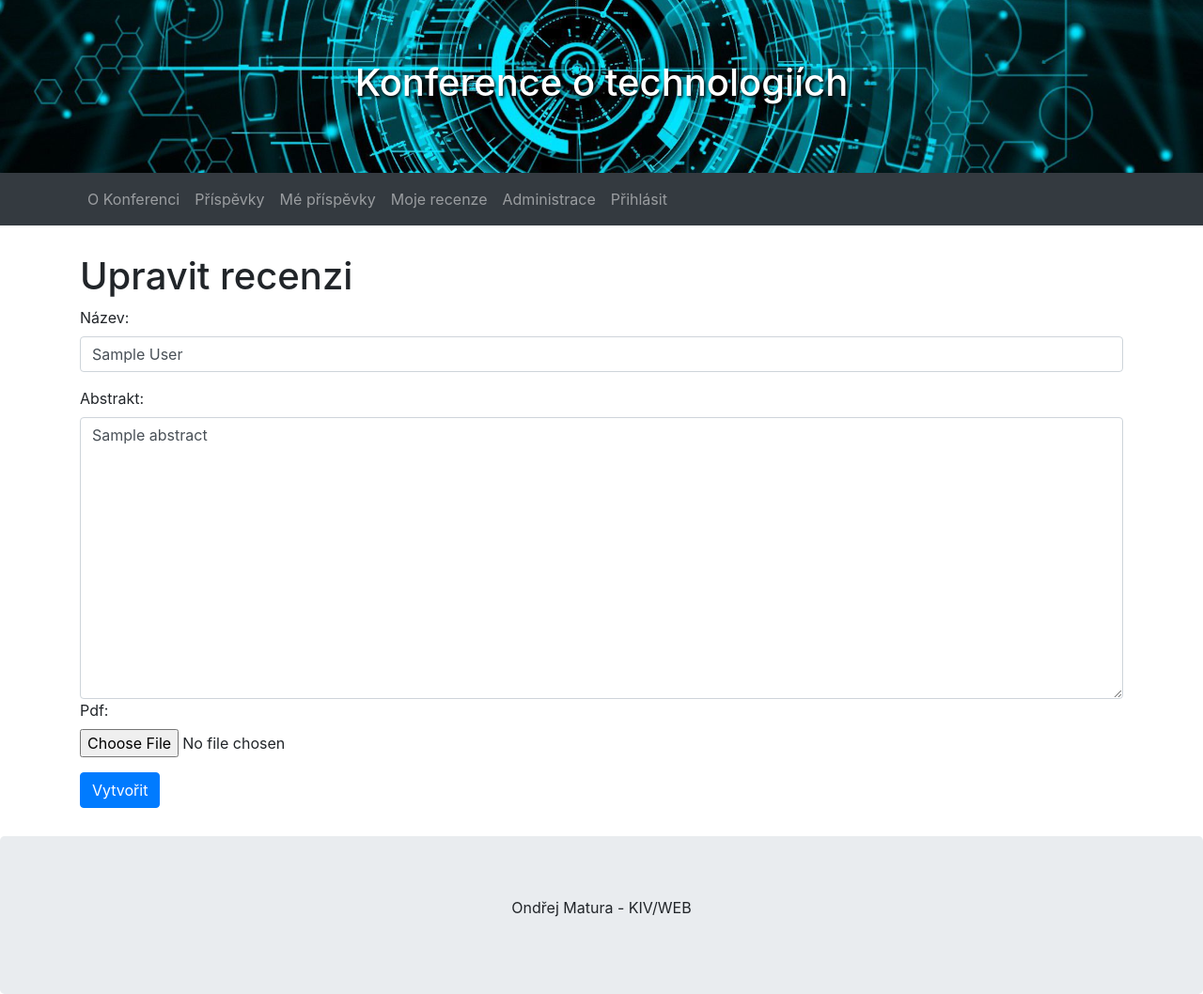
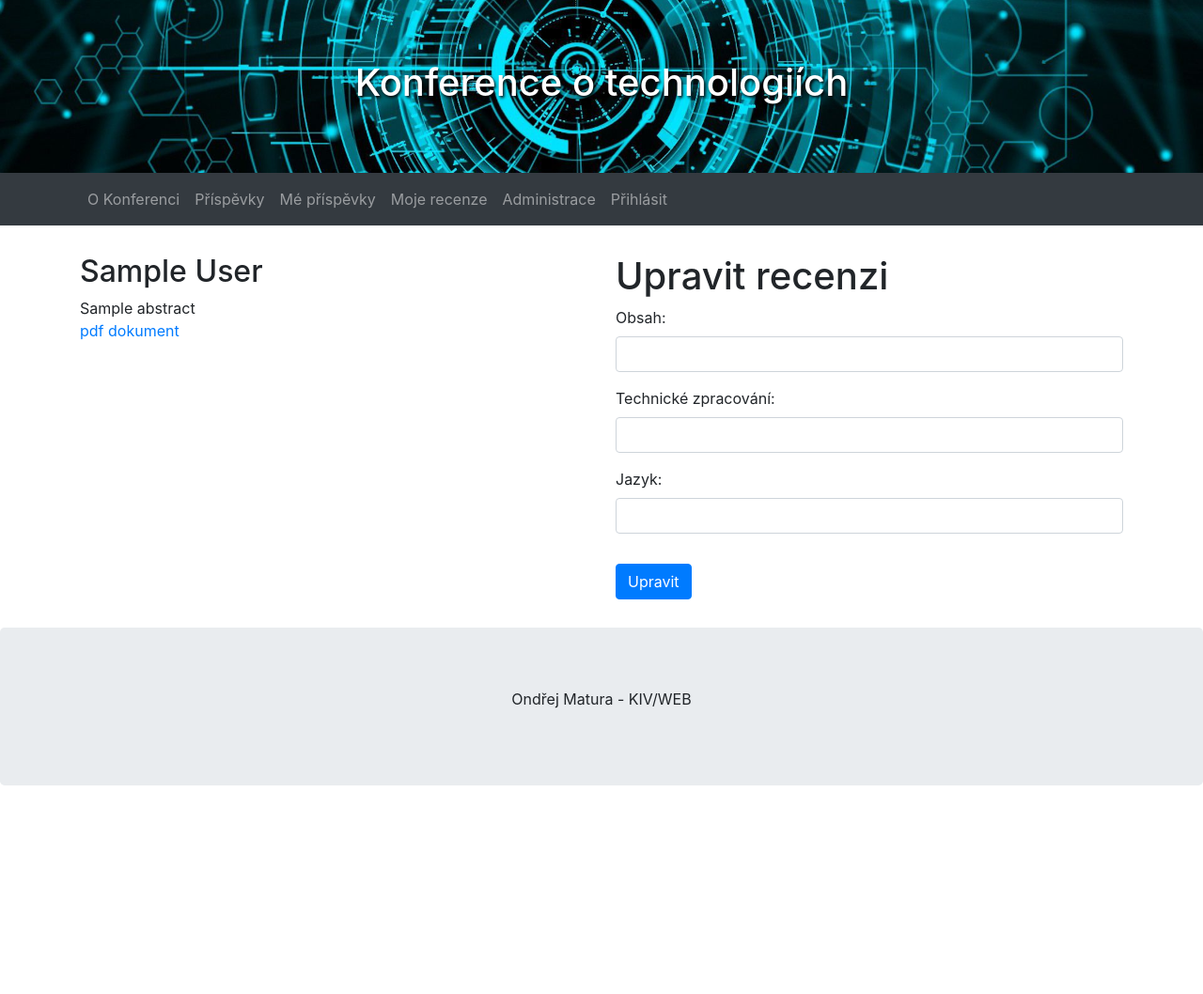
Before and after one commit to maturao/semestralka-web, a PHP site: template src/app/Views/EditReview.twig in a window 1280 px wide. Shown: the whole page at 94% size. After the commit the page ends 836 px from the top, so only its background shows below. Run offline with PHP 8.4, Linux system fonts and the light colour scheme; the template is opened without the code that fills it: most values are stand-ins (such as "Sample title", 1, 10 or a date in 2020); some libraries are stand-ins or nearby versions.

Commit message:
Review edit

```diff
--- a/src/app/Views/EditReview.twig
+++ b/src/app/Views/EditReview.twig
@@ -4,26 +4,37 @@
 
 {% block content %}
     <div class="row">
-        <div class="col">
+        <div class="col-md-6 col-12">
+            <h2>{{ article.display_name | e }}</h2>
+            <div>{{ article.abstract | e | nl2br }}</div>
+            <a target="_blank" href="./{{ article.pdf_file }}">
+                pdf dokument
+            </a>
+        </div>
+        <div class="col-md-6 col-12">
             <h1>Upravit recenzi</h1>
-            <form id="articleForm" action="{{ macros.link("Article", "createArticle") }}"
-                  method="post" enctype="multipart/form-data">
+            <form id="reviewForm" action="{{ macros.link("Review", "editReview") }}" method="post">
+                <input type="hidden" value="{{ review.id }}" name="id"/>
                 <div class="form-group">
-                    <label for="nameField">Název:</label>
-                    <input type="text" class="form-control" value="{{ article.display_name | e }}"
-                           id="nameField" placeholder="Název" name="display_name"/>
+                    <label for="contentField">Obsah:</label>
+                    <input type="number" min="0" max="100" step="1" class="form-control"
+                           value="{{ review.content_quality }}"
+                           id="contentField" name="content_quality"/>
+                </div>
+                <div class="form-group">
+                    <label for="technicalField">Technické zpracování:</label>
+                    <input type="number" min="0" max="100" step="1" class="form-control"
+                           value="{{ review.technical_quality }}"
+                           id="technicalField" name="technical_quality"/>
+                </div>
+                <div class="form-group">
+                    <label for="languageField">Jazyk:</label>
+                    <input type="number" min="0" max="100" step="1" class="form-control"
+                           value="{{ review.language_quality }}"
+                           id="languageField" name="language_quality"/>
                 </div>
 
-                <label for="abstractField">Abstrakt:</label>
-                <textarea class="form-control" style="height: 300px"
-                          id="abstractField" placeholder="Abstrakt"
-                          name="abstract">{{ article.abstract | e }}</textarea>
-
-                <label for="pdfField">Pdf:</label>
-                <input type="file" class="form-control-file" id="pdfField" name="pdf"/>
-
-
-                <input type="submit" class="btn btn-primary mt-3" value="Vytvořit">
+                <input type="submit" class="btn btn-primary mt-3" value="Upravit">
             </form>
         </div>
     </div>
```
Also changed, not shown: src/app/Controllers/ReviewController.class.php (+13 -1 lines), src/app/Models/DatabaseModel.class.php (+30 -1 lines), src/app/Views/ArticleNew.twig (+5 -2 lines).
